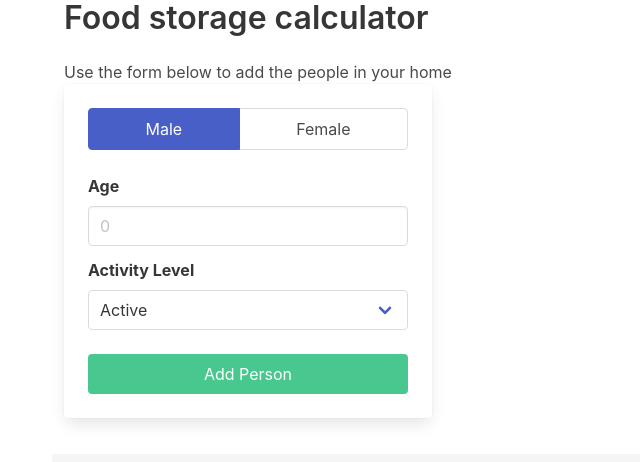
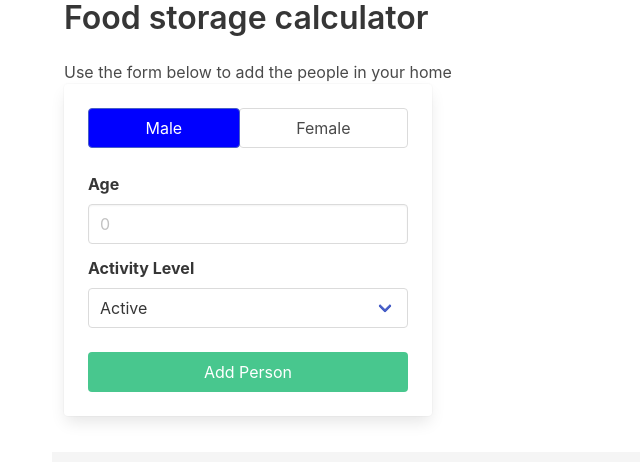
Before and after one commit to treelym/food-storage-calculator, a React (Vite) app: page / in a window 1280 px wide. Shown: the top 462 px of the page, without its empty margins (0-640 px from the left). Built offline with nearby package versions, Linux system fonts and the light colour scheme.

Commit message:
Get gender selection working

```diff
--- a/src/AddPersonCard.jsx
+++ b/src/AddPersonCard.jsx
@@ -1,16 +1,33 @@
-import { ACTIVITY_LEVELS } from "./constants";
+import { useState } from "react";
+import { ACTIVITY_LEVELS, GENDER } from "./constants";
 
-const AddPersonCard = () => {
+const AddPersonCard = ({ onClick }) => {
+  const [gender, setGender] = useState(GENDER.MALE);
+  const [age, setAge] = useState(0);
+  const [activityLevel, setActivityLevel] = useState(ACTIVITY_LEVELS.ACTIVE);
+
+  const isMaleSelected = gender === GENDER.MALE;
+
   return (
     <div className="card">
       <div className="card-content">
         <div className="tabs is-toggle is-fullwidth">
           <ul>
-            <li className="is-active">
-              <a href="#">Male</a>
+            <li className={isMaleSelected ? "is-active" : null}>
+              <a
+                className="button button-male"
+                onClick={() => setGender(GENDER.MALE)}
+              >
+                Male
+              </a>
             </li>
-            <li>
-              <a href="#">Female</a>
+            <li className={!isMaleSelected ? "is-active" : null}>
+              <a
+                className="button button-female"
+                onClick={() => setGender(GENDER.FEMALE)}
+              >
+                Female
+              </a>
             </li>
           </ul>
         </div>
@@ -52,7 +69,10 @@ const AddPersonCard = () => {
           </div>
         </div>
 
-        <button className="button is-success is-fullwidth mt-5">
+        <button
+          className="button is-success is-fullwidth mt-5"
+          // onClick={() => onClick(gender)}
+        >
           Add Person
         </button>
       </div>
--- a/src/App.css
+++ b/src/App.css
@@ -0,0 +1,6 @@
+.tabs.is-toggle li.is-active a.button-male {
+  background-color: blue;
+}
+.tabs.is-toggle li.is-active a.button-female {
+  background-color: pink;
+}
--- a/src/App.jsx
+++ b/src/App.jsx
@@ -20,10 +20,6 @@ function App() {
     setPeople([...people, newPerson]);
   };
 
-  // const handleClick = () => {
-  //   console.log('calculate!');
-  // };
-
   return (
     <div className="container">
       <h1 className="title">Food storage calculator</h1>
@@ -31,7 +27,7 @@ function App() {
       <p>Use the form below to add the people in your home</p>
       <div className="columns is-multiline">
         <div className="column is-one-third">
-          <AddPersonCard />
+          <AddPersonCard onClick={handleAddPerson} />
         </div>
         <div
           className="column is-full has-background-white-ter my-5"
```
